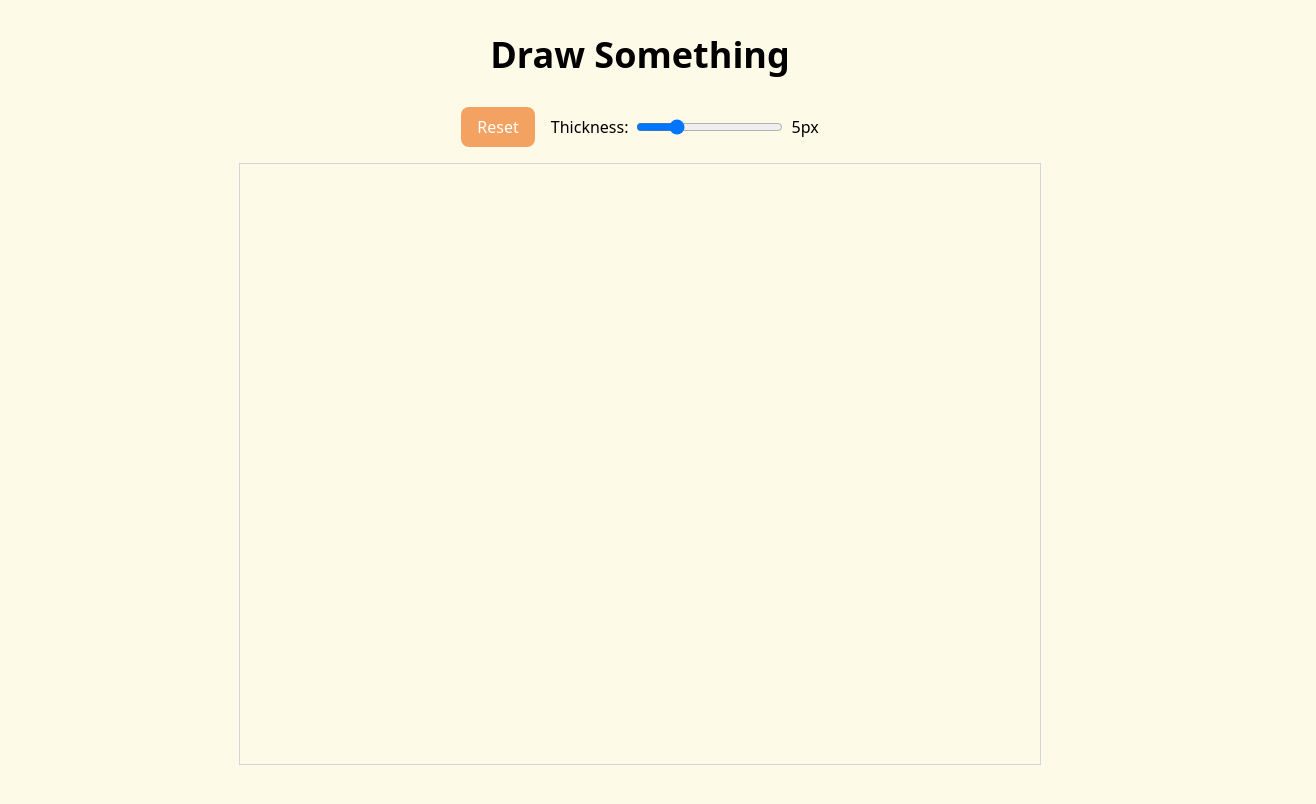
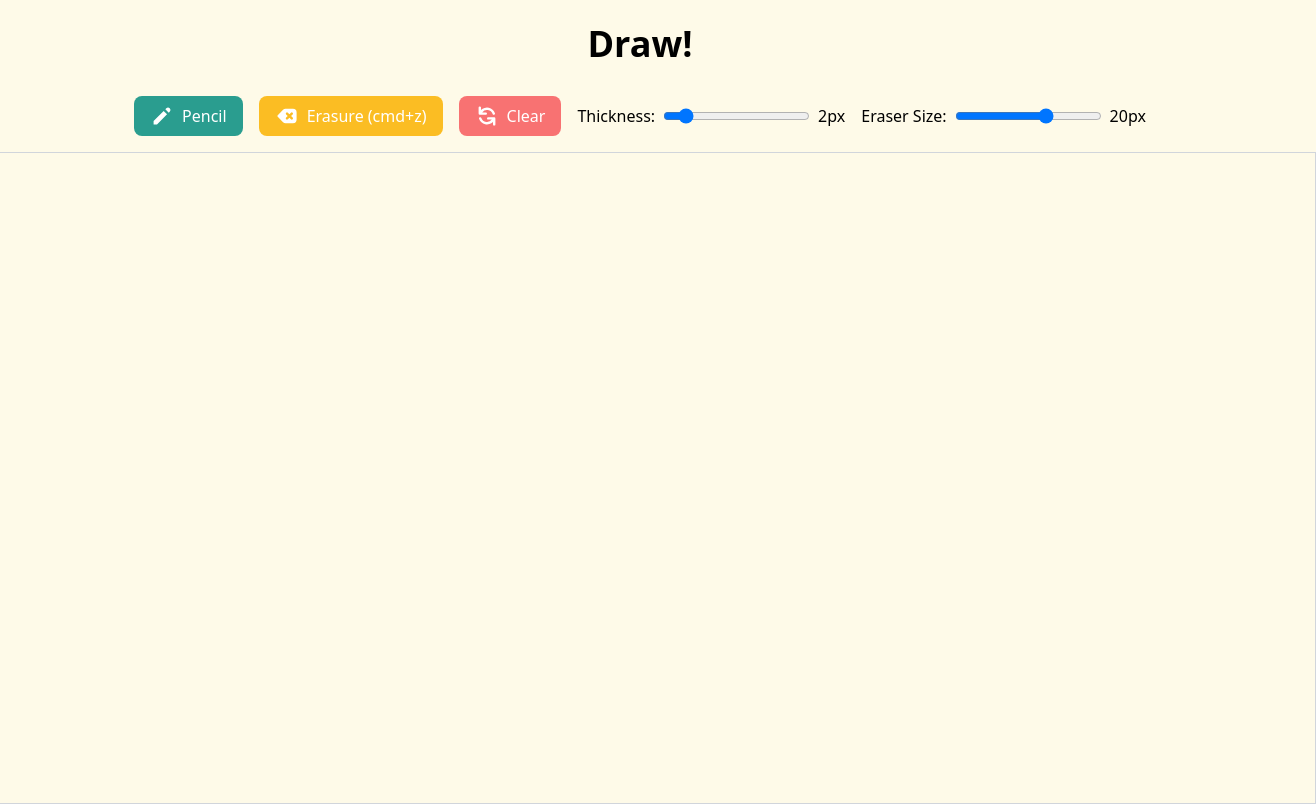
Before and after one commit to roon-replica/next.js-website, a Next.js app in the folder simple-website/: page /drawing/main in a window 1280 px wide. Shown: the top 804 px of the page, 1316 px wide, since content can reach past the window. Built offline with nearby package versions, Linux system fonts and the light colour scheme.

Commit message:
[tools-pjt] 그림판 지우개 추가
- 기타 UI 조정

```diff
--- a/simple-website/src/components/drawing/Drawing.tsx
+++ b/simple-website/src/components/drawing/Drawing.tsx
@@ -1,21 +1,47 @@
 import React, { useRef, useState, useEffect } from 'react';
+import {BackspaceIcon, PencilIcon, RefreshIcon} from "@heroicons/react/solid";
 
 const Drawing: React.FC = () => {
     const canvasRef = useRef<HTMLCanvasElement | null>(null);
     const [isDrawing, setIsDrawing] = useState(false);
-    const [thickness, setThickness] = useState(5);
+    const [isErasing, setIsErasing] = useState(false);
+    const [thickness, setThickness] = useState(2);
+    const [eraseThickness, setEraseThickness] = useState(20);
+    const [eraseColor, setEraseColor] = useState('white');
+    const [history, setHistory] = useState<ImageData[]>([]);
 
     useEffect(() => {
         const canvas = canvasRef.current;
         if (canvas) {
             const context = canvas.getContext('2d');
             if (context) {
-                context.lineWidth = thickness;
+                context.lineWidth = isErasing ? eraseThickness : thickness;
                 context.lineCap = 'round';
-                context.strokeStyle = 'black';
+                context.strokeStyle = isErasing ? eraseColor : 'black';
             }
         }
-    }, [thickness]);
+    }, [thickness, eraseThickness, isErasing, eraseColor]);
+
+    useEffect(() => {
+        const canvas = canvasRef.current;
+        if (canvas) {
+            const bgColor = getComputedStyle(canvas).backgroundColor;
+            setEraseColor(bgColor);
+        }
+    }, []);
+
+    useEffect(() => {
+        const handleUndo = (e: KeyboardEvent) => {
+            if (e.metaKey && e.key === 'z') {
+                undoLastMove();
+            }
+        };
+
+        window.addEventListener('keydown', handleUndo);
+        return () => {
+            window.removeEventListener('keydown', handleUndo);
+        };
+    }, [history]);
 
     const startDrawing = (e: React.MouseEvent) => {
         const canvas = canvasRef.current;
@@ -25,6 +51,7 @@ const Drawing: React.FC = () => {
                 context.beginPath();
                 context.moveTo(e.nativeEvent.offsetX, e.nativeEvent.offsetY);
                 setIsDrawing(true);
+                saveHistory();
             }
         }
     };
@@ -51,19 +78,69 @@ const Drawing: React.FC = () => {
             const context = canvas.getContext('2d');
             if (context) {
                 context.clearRect(0, 0, canvas.width, canvas.height);
+                setHistory([]);
+            }
+        }
+    };
+
+    const setDrawingMode = () => {
+        setIsErasing(false);
+    };
+
+    const setErasingMode = () => {
+        setIsErasing(true);
+    };
+
+    const saveHistory = () => {
+        const canvas = canvasRef.current;
+        if (canvas) {
+            const context = canvas.getContext('2d');
+            if (context) {
+                const imageData = context.getImageData(0, 0, canvas.width, canvas.height);
+                setHistory((prevHistory) => [...prevHistory, imageData]);
+            }
+        }
+    };
+
+    const undoLastMove = () => {
+        const canvas = canvasRef.current;
+        if (canvas && history.length > 0) {
+            const context = canvas.getContext('2d');
+            if (context) {
+                const lastImageData = history[history.length - 1];
+                context.putImageData(lastImageData, 0, 0);
+                setHistory((prevHistory) => prevHistory.slice(0, -1));
             }
         }
     };
 
     return (
         <div className="flex flex-col items-center justify-center min-h-screen bg-base-100 p-6">
-            <h1 className="text-4xl font-bold mb-8">Draw Something</h1>
+            <h1 className="text-4xl font-bold mb-8">Draw!</h1>
             <div className="mb-4 flex items-center">
                 <button
+                    onClick={setDrawingMode}
+                    className="px-4 py-2 bg-secondary text-white rounded-lg mr-4 flex items-center"
+                    aria-label="Draw Mode"
+                >
+                    <PencilIcon className="w-6 h-6 mr-2"/>
+                    Pencil
+                </button>
+                <button
+                    onClick={setErasingMode}
+                    className="px-4 py-2 bg-warning text-white rounded-lg mr-4 flex items-center"
+                    aria-label="Erase Mode"
+                >
+                    <BackspaceIcon className="w-6 h-6 mr-2"/>
+                    Erasure (cmd+z)
+                </button>
+                <button
                     onClick={resetCanvas}
-                    className="px-4 py-2 bg-primary text-white rounded-lg mr-4"
+                    className="px-4 py-2 bg-error text-white rounded-lg mr-4 flex items-center"
+                    aria-label="Reset Canvas"
                 >
-                    Reset
+                    <RefreshIcon className="w-6 h-6 mr-2"/>
+                    Clear
                 </button>
                 <label className="mr-2">Thickness:</label>
                 <input
@@ -75,12 +152,22 @@ const Drawing: React.FC = () => {
                     max="20"
                 />
                 <span className="ml-2">{thickness}px</span>
+                <label className="ml-4 mr-2">Eraser Size:</label>
+                <input
+                    type="range"
+                    value={eraseThickness}
+                    onChange={(e) => setEraseThickness(Number(e.target.value))}
+                    className="px-2 py-1 border rounded-lg"
+                    min="1"
+                    max="30"
+                />
+                <span className="ml-2">{eraseThickness}px</span>
             </div>
             <canvas
                 ref={canvasRef}
-                width={800}
-                height={600}
-                className="border border-gray-300"
+                width={1350}
+                height={650}
+                className="border border-gray-300 bg-base-100"
                 onMouseDown={startDrawing}
                 onMouseMove={draw}
                 onMouseUp={stopDrawing}
```
